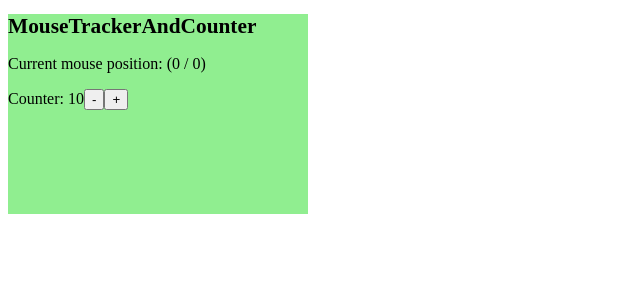
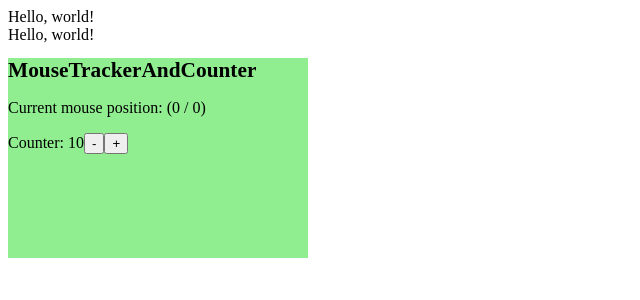
Before and after one commit to Toxe/react-render-props, a React (Create React App) app: page / in a window 1280 px wide. Shown: the top 300 px of the page, without its empty margins (0-640 px from the left). Built offline with nearby package versions, Linux system fonts and the light colour scheme.

Commit message:
Add Hello components

```diff
--- a/src/App.js
+++ b/src/App.js
@@ -1,8 +1,17 @@
 import React, { Component } from "react";
+import HelloBasic from "./HelloBasic";
+import HelloImproved from "./HelloImproved";
 import MouseTrackerAndCounter from "./MouseTrackerAndCounter";
 
 export default class App extends Component {
     render() {
-        return <MouseTrackerAndCounter />;
+        return (
+            <div>
+                <HelloBasic render={(loggedIn) => (loggedIn ? "logged-in user" : "world")} />
+                <HelloImproved>{(loggedIn) => (loggedIn ? "logged-in user" : "world")}</HelloImproved>
+
+                <MouseTrackerAndCounter />
+            </div>
+        );
     }
 }
--- /dev/null
+++ b/src/HelloBasic.js
@@ -0,0 +1,9 @@
+import React from "react";
+
+export default function HelloBasic(props) {
+    return (
+        <div>
+            Hello, {props.render(false)}!
+        </div>
+    );
+}
--- /dev/null
+++ b/src/HelloImproved.js
@@ -0,0 +1,9 @@
+import React from "react";
+
+export default function HelloImproved(props) {
+    return (
+        <div>
+            Hello, {props.children(false)}!
+        </div>
+    );
+}
```
